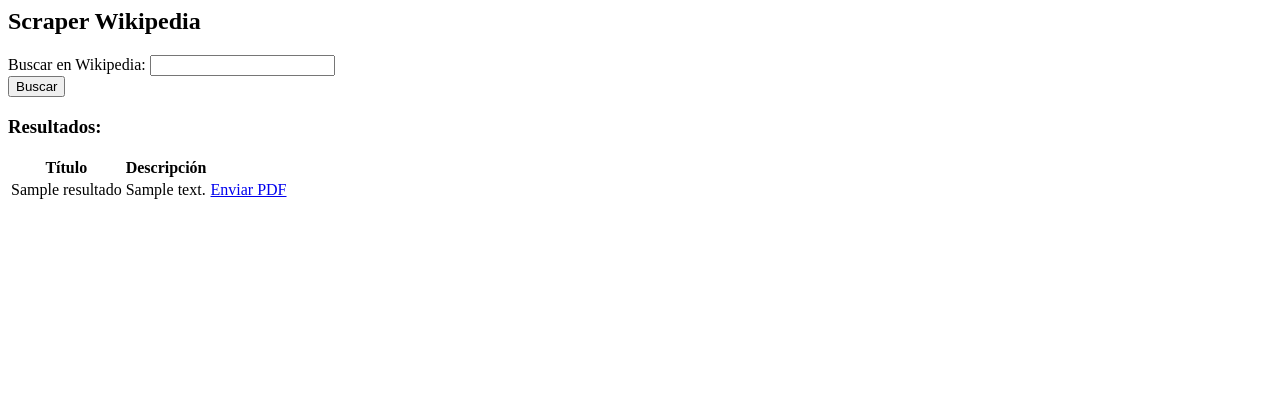
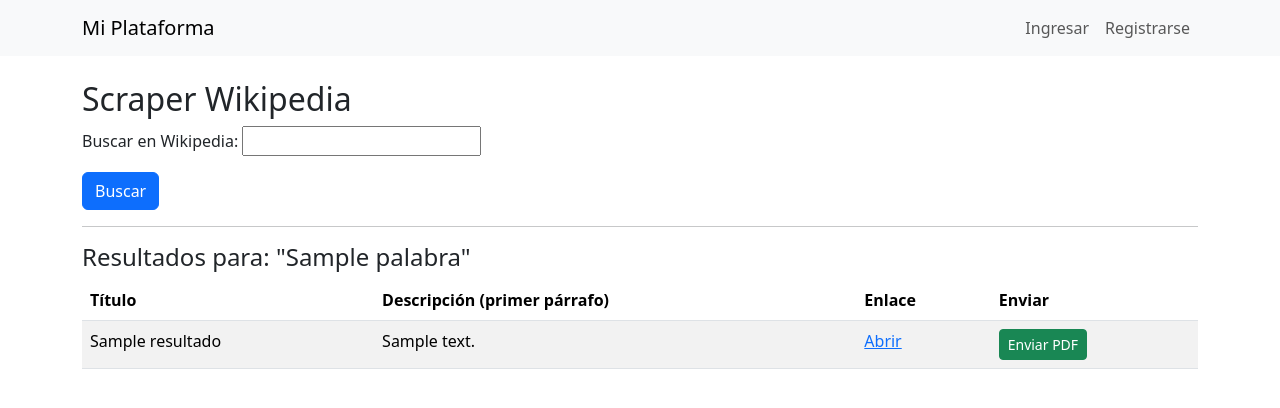
Before and after one commit to laravsc/Parcial_2_Vasconselo, a Django app: template templates/scraper/buscar.html in a window 1280 px wide. Shown: the top 408 px of the page. Run offline with Django 5.2, Linux system fonts and the light colour scheme; tables that the repository leaves empty hold one stand-in row (values such as "Sample post"); the template is opened without the code that fills it: values that come from a table or form of the project are taken from there, most other values are stand-ins (such as "Sample title", 1, 10 or a date in 2020).

Commit message:
cambios en la busqueda

```diff
--- a/templates/scraper/buscar.html
+++ b/templates/scraper/buscar.html
@@ -1,21 +1,29 @@
-{% load static %}
+{% extends "base.html" %}
+{% block title %}Scraper Wikipedia{% endblock %}
 
+{% block content %}
 <h2>Scraper Wikipedia</h2>
 
+<!-- Form: usa GET para búsquedas (mejor para compartir URLs) -->
 <form method="get" action="{% url 'scraper:buscar' %}">
-    {% csrf_token %}
-    {{ form }}
-    <button class="btn btn-primary">Buscar</button>
+    {{ form.as_p }}
+    <button class="btn btn-primary" type="submit">Buscar</button>
 </form>
 
+<hr>
+
+{% if palabra %}
+    <h4>Resultados para: "{{ palabra }}"</h4>
+{% endif %}
+
 {% if resultados %}
-    <h3>Resultados:</h3>
-    <table class="table">
+    <table class="table table-striped">
         <thead>
             <tr>
                 <th>Título</th>
-                <th>Descripción</th>
-                <th></th>
+                <th>Descripción (primer párrafo)</th>
+                <th>Enlace</th>
+                <th>Enviar</th>
             </tr>
         </thead>
         <tbody>
@@ -23,12 +31,19 @@
             <tr>
                 <td>{{ r.titulo }}</td>
                 <td>{{ r.descripcion }}</td>
+                <td><a href="{{ r.url }}" target="_blank" rel="noopener">Abrir</a></td>
                 <td>
-                    <a href="{% url 'scraper:enviar' %}?palabra={{ r.titulo }}&descripcion={{ r.descripcion }}&url={{ r.url }}"
-class="btn btn-success">Enviar PDF</a>
+                    <!-- El botón enviar envía por GET a la vista enviar_resultados -->
+                    <a class="btn btn-sm btn-success" href="{% url 'scraper:enviar' %}?palabra={{ r.titulo|urlencode }}&descripcion={{ r.descripcion|urlencode }}&url={{ r.url|urlencode }}">
+                Enviar PDF
+                    </a>
                 </td>
             </tr>
             {% endfor %}
         </tbody>
     </table>
+{% elif palabra %}
+    <p>No se encontraron resultados o hubo un problema con la búsqueda.</p>
 {% endif %}
+
+{% endblock %}
```
